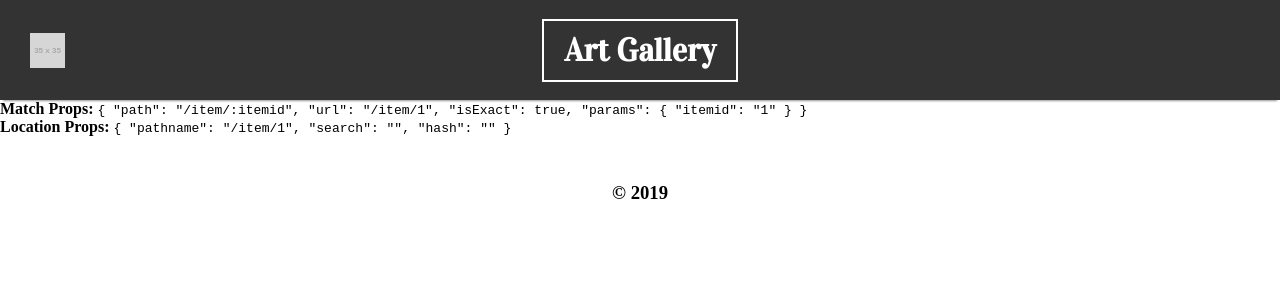
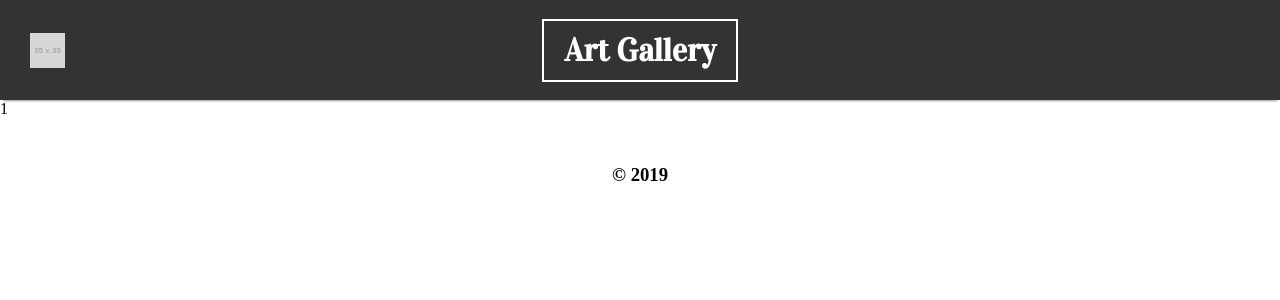
Before and after one commit to julicheng/gallery-challenge-react-redux, a React (Create React App) app: page /item/1 in a window 1280 px wide. Shown: the top 300 px of the page. Built offline with nearby package versions, Linux system fonts and the light colour scheme.

Commit message:
Print item id to itemdetail page

```diff
--- a/src/App.js
+++ b/src/App.js
@@ -3,7 +3,7 @@ import Header from "./components/Header";
 import Gallery from "./components/Gallery";
 import Footer from "./components/Footer";
 import ItemDetail from "./components/ItemDetail";
-import { BrowserRouter as Router, Route, Link } from "react-router-dom";
+import { BrowserRouter as Router, Route } from "react-router-dom";
 
 const App = () => {
   return (
--- a/src/components/ItemDetail.js
+++ b/src/components/ItemDetail.js
@@ -1,16 +1,9 @@
 import React from "react";
 
-const ItemDetail = ({ match, location }) => {
+const ItemDetail = ({ match }) => {
   return (
     <>
-      <p>
-        <strong>Match Props: </strong>
-        <code>{JSON.stringify(match, null, 2)}</code>
-      </p>
-      <p>
-        <strong>Location Props: </strong>
-        <code>{JSON.stringify(location, null, 2)}</code>
-      </p>
+      <p>{match.params.itemid}</p>
     </>
   );
 };
```
